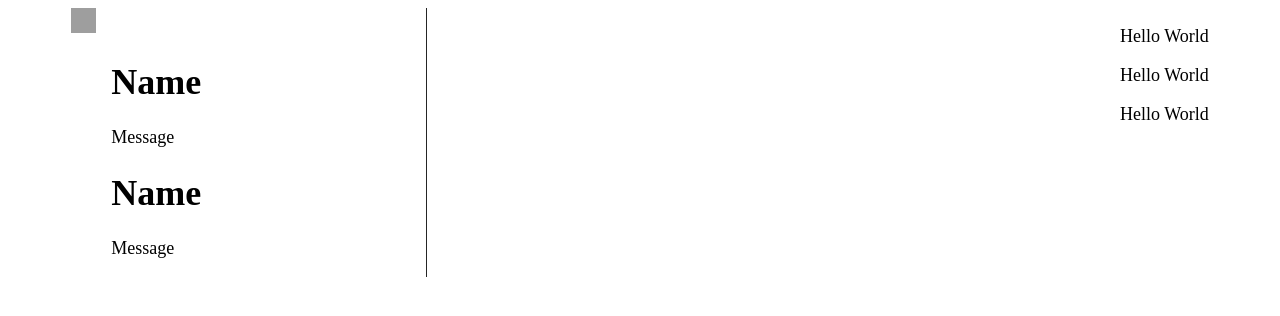
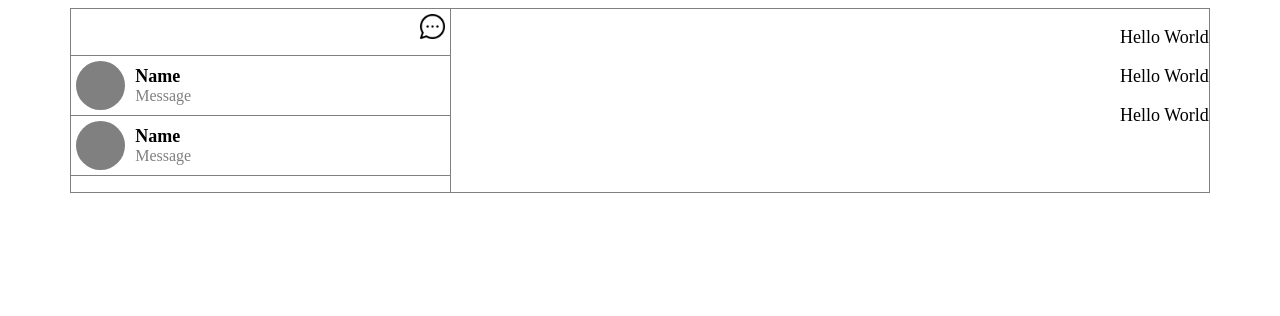
Before and after one commit to abunasyr7/green-api, a React (Vite) app: page / in a window 1280 px wide. Shown: the top 316 px of the page. Built offline with nearby package versions, Linux system fonts and the light colour scheme; grey boxes are pictures that could not be loaded.

Commit message:
feat: edit contacts component

```diff
--- a/src/App.css
+++ b/src/App.css
@@ -3,4 +3,5 @@
     justify-content: space-between;
     max-width: 90%;
     margin: 0 auto;
+    border: 1px solid grey;
 }
--- a/src/components/Contacts.css
+++ b/src/components/Contacts.css
@@ -1,10 +1,57 @@
 .contacts {
-    width: 30%;
-    border-right: 1px solid #252525;
-    padding-right: 20px;
+    width: 35%;
+    border-right: 1px solid grey;
+    display: flex;
+    flex-direction: column;
+}
+
+.contacts img {
+    display: flex;
+    align-self: flex-end;
+    margin: 5px 5px 0 0;
+}
+
+.contacts > ul {
+    padding-left: 0;
 }
 
 .contacts > ul > li {
     list-style: none;
     font-size: 18px;
 }
+
+.contacts > ul > li:first-child {
+    border-top: 1px solid grey;
+}
+
+.contacts > ul >  li {
+    padding: 5px;
+    border-bottom: 1px solid grey;
+}
+
+.contacts__container {
+    display: flex;
+    align-items: center;
+}
+
+.photo {
+    width: 49px;
+    height: 49px;
+    border-radius: 50%;
+    background-color: grey;
+}
+
+.contacts__info {
+    padding-left: 10px;
+}
+
+.contacts__info > h1 {
+    margin: 0;
+    font-size: 18px;
+}
+
+.contacts__info > p {
+    margin: 0;
+    font-size: 16px;
+    color: grey;
+}
```
Also changed, not shown: src/img/messenger.png (added).
